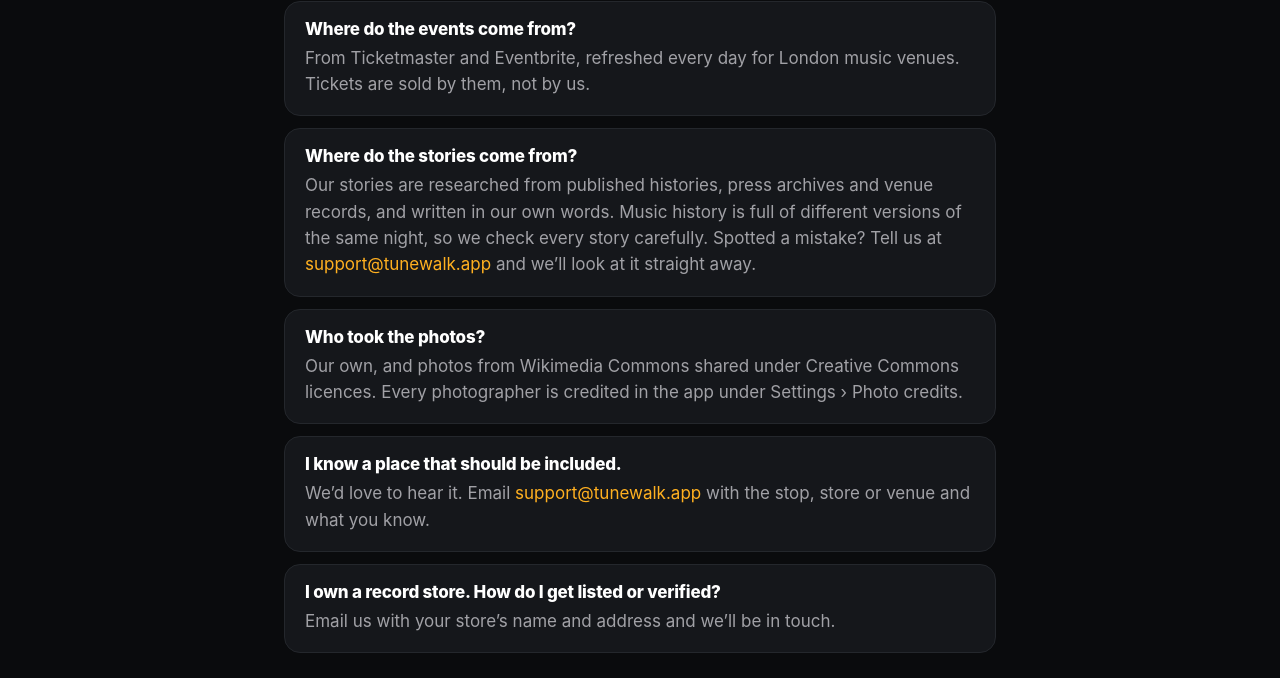
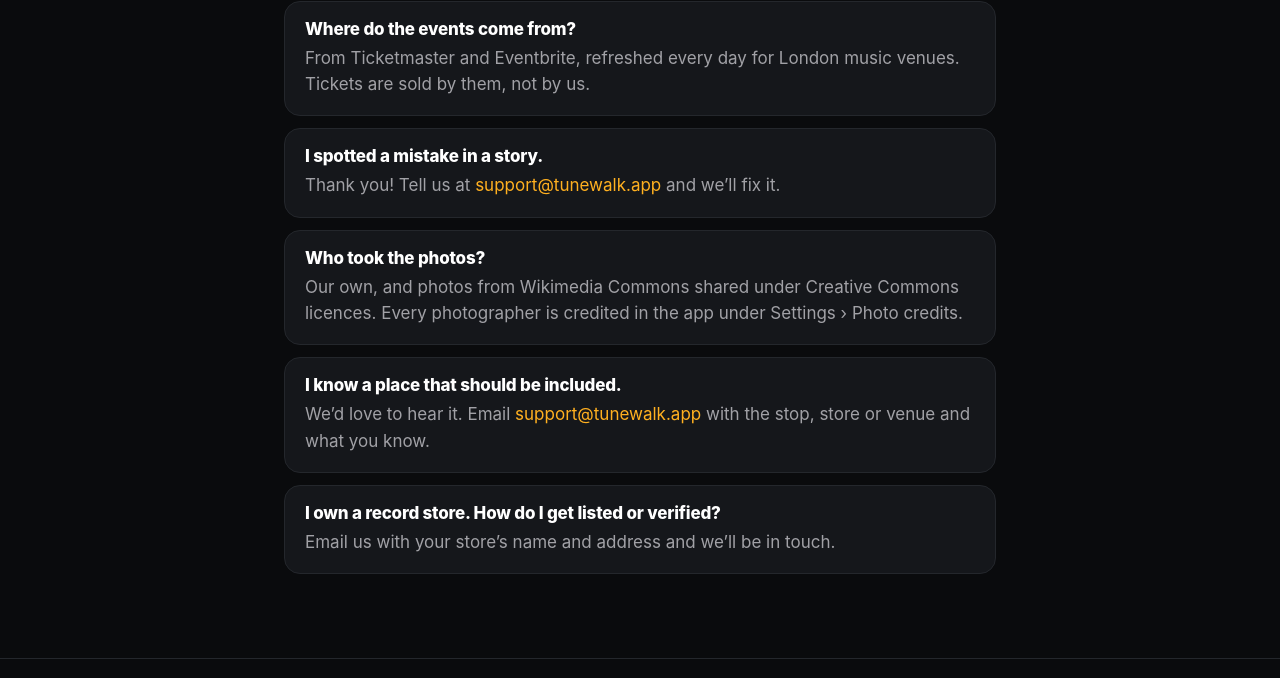
Before and after one commit to ModulatorUK/TuneWalk, a plain HTML site: page faq/index.html in a window 1280 px wide. Shown: the part 1263-1941 px from the top of the page. Drawn offline with Linux system fonts and the light colour scheme.

Commit message:
FAQ/terms: simpler mistake note, no sources wording

```diff
--- a/faq/index.html
+++ b/faq/index.html
@@ -45,7 +45,7 @@
 <div class="faq-item"><h3>Can I read the stories instead of listening?</h3><p>Yes. Every stop has the full story as text, and you can make the text bigger with the Aa button.</p></div>
 <div class="faq-item"><h3>Do I need an internet connection?</h3><p>Yes, for now. Offline downloads of tours are coming.</p></div>
 <div class="faq-item"><h3>Where do the events come from?</h3><p>From Ticketmaster and Eventbrite, refreshed every day for London music venues. Tickets are sold by them, not by us.</p></div>
-<div class="faq-item"><h3>Where do the stories come from?</h3><p>Our stories are researched from published histories, press archives and venue records, and written in our own words. Music history is full of different versions of the same night, so we check every story carefully. Spotted a mistake? Tell us at <a href="mailto:support@tunewalk.app">support@tunewalk.app</a> and we’ll look at it straight away.</p></div>
+<div class="faq-item"><h3>I spotted a mistake in a story.</h3><p>Thank you! Tell us at <a href="mailto:support@tunewalk.app">support@tunewalk.app</a> and we’ll fix it.</p></div>
 <div class="faq-item"><h3>Who took the photos?</h3><p>Our own, and photos from Wikimedia Commons shared under Creative Commons licences. Every photographer is credited in the app under Settings › Photo credits.</p></div>
 <div class="faq-item"><h3>I know a place that should be included.</h3><p>We’d love to hear it. Email <a href="mailto:support@tunewalk.app">support@tunewalk.app</a> with the stop, store or venue and what you know.</p></div>
 <div class="faq-item"><h3>I own a record store. How do I get listed or verified?</h3><p>Email us with your store’s name and address and we’ll be in touch.</p></div>
```
Also changed, not shown: terms/index.html (+1 -1 lines).
